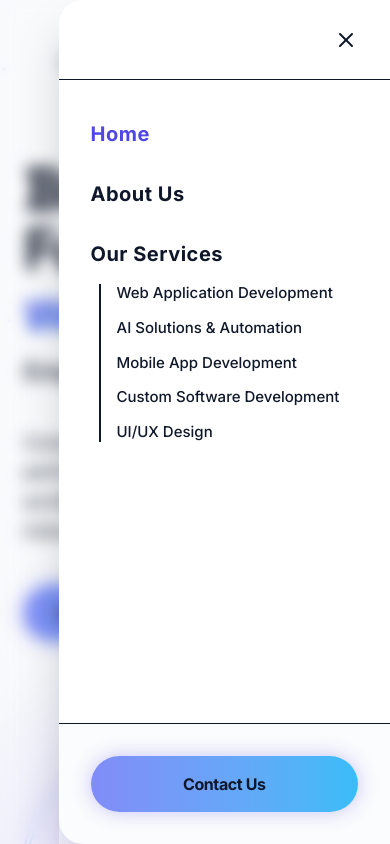
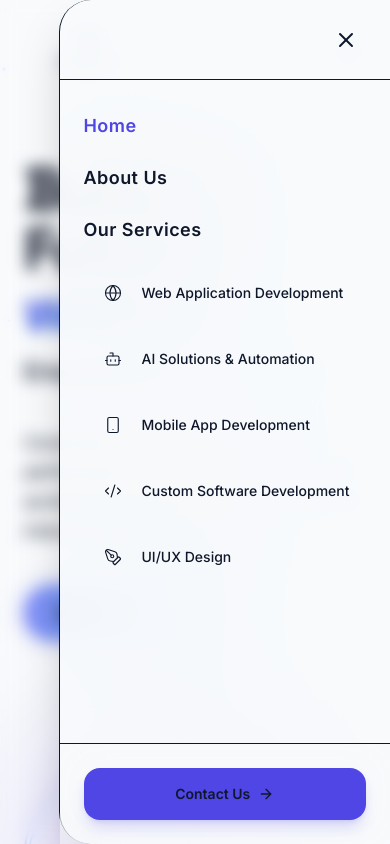
Before and after one commit to tarekbalosh/corelogic-systems, a Next.js app: page / in a window 390 px wide. Both pictures are taken after a click on the button 346 px from the left and 51 px from the top of the page. Shown: the top 844 px of the page. Built offline with nearby package versions, Linux system fonts and the light colour scheme.

Commit message:
Improve mobile menu styling and typography

```diff
--- a/components/navbar.tsx
+++ b/components/navbar.tsx
@@ -184,7 +184,7 @@ export const Navbar = () => {
               animate={{ x: 0, opacity: 1 }}
               exit={{ x: "100%", opacity: 0 }}
               transition={{ type: "tween", duration: 0.3, ease: "easeInOut" }}
-              className="fixed top-0 right-0 h-screen w-[85vw] max-w-[400px] bg-white shadow-2xl z-[100] md:hidden flex flex-col rounded-l-3xl"
+              className="fixed top-0 right-0 h-screen w-[85vw] max-w-[400px] bg-background/95 backdrop-blur-3xl shadow-2xl z-[100] md:hidden flex flex-col rounded-l-[2rem] border-l border-foreground/10"
             >
               {/* Close Button Header */}
               <div className="flex justify-end items-center px-6 h-[80px] border-b border-foreground/5">
@@ -197,15 +197,15 @@ export const Navbar = () => {
               </div>
 
               {/* Menu Links */}
-              <div className="flex-1 overflow-y-auto px-8 py-10 flex flex-col gap-8">
+              <div className="flex-1 overflow-y-auto px-6 py-8 flex flex-col gap-6">
                 {navLinks.map((link) => {
                   const isActive = pathname === link.href;
                   return (
-                    <div key={link.name} className="flex flex-col gap-4">
+                    <div key={link.name} className="flex flex-col gap-3">
                       <Link
                         href={link.href}
                         className={cn(
-                          "text-xl font-bold tracking-wide transition-all duration-300",
+                          "text-lg font-semibold tracking-wide transition-all duration-300",
                           isActive ? "text-primary" : "text-foreground/80 hover:text-primary"
                         )}
                       >
@@ -213,17 +213,25 @@ export const Navbar = () => {
                       </Link>
 
                       {link.hasDropdown && (
-                        <div className="pl-4 flex flex-col gap-4 border-l-2 border-foreground/10 ml-2">
+                        <div className="flex flex-col gap-2 mt-2">
                           {services.map(s => (
                             <Link
                               key={s.name}
                               href={s.href}
                               className={cn(
-                                "text-[15px] font-medium transition-all duration-300 leading-tight",
-                                pathname === s.href ? "text-primary" : "text-foreground/60 hover:text-primary"
+                                "flex items-center gap-3 p-3 rounded-2xl transition-all duration-300",
+                                pathname === s.href ? "bg-primary/10 text-primary" : "bg-foreground/5 text-foreground/70 hover:bg-foreground/10 hover:text-foreground"
                               )}
                             >
-                              {s.name}
+                              <div className={cn(
+                                "p-2 rounded-xl shrink-0 transition-colors",
+                                pathname === s.href ? "bg-primary text-primary-foreground" : "bg-foreground/10 text-foreground/60"
+                              )}>
+                                <s.icon size={18} strokeWidth={1.5} />
+                              </div>
+                              <span className="text-[14px] font-medium leading-tight">
+                                {s.name}
+                              </span>
                             </Link>
                           ))}
                         </div>
@@ -234,14 +242,15 @@ export const Navbar = () => {
               </div>
 
               {/* Bottom CTA */}
-              <div className="p-8 border-t border-foreground/5 bg-background/50">
+              <div className="p-6 border-t border-foreground/5 bg-background/50 backdrop-blur-xl">
                 <Link
                   href="/contact"
                   className="block w-full"
                 >
-                  <NeonButton size="lg" variant="primary" className="w-full">
+                  <button className="w-full py-4 bg-primary text-primary-foreground rounded-2xl font-semibold hover:bg-primary/90 shadow-lg shadow-primary/20 transition-all text-sm flex items-center justify-center gap-2">
                     Contact Us
-                  </NeonButton>
+                    <ArrowRight size={16} />
+                  </button>
                 </Link>
               </div>
             </motion.div>
```
